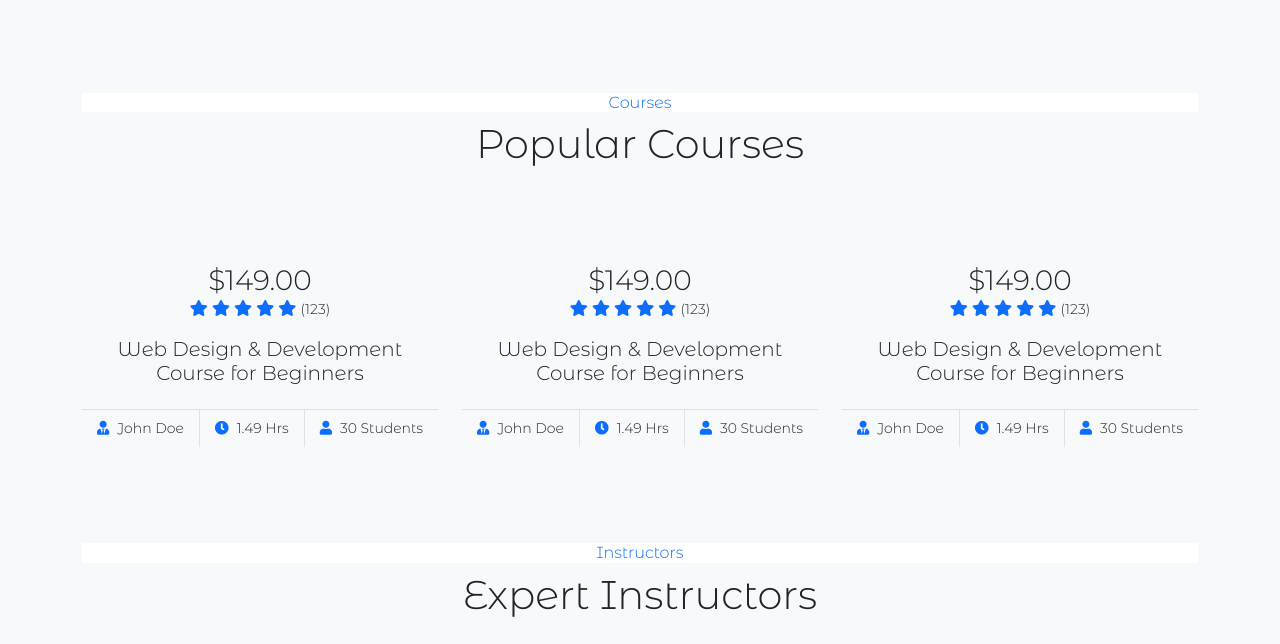
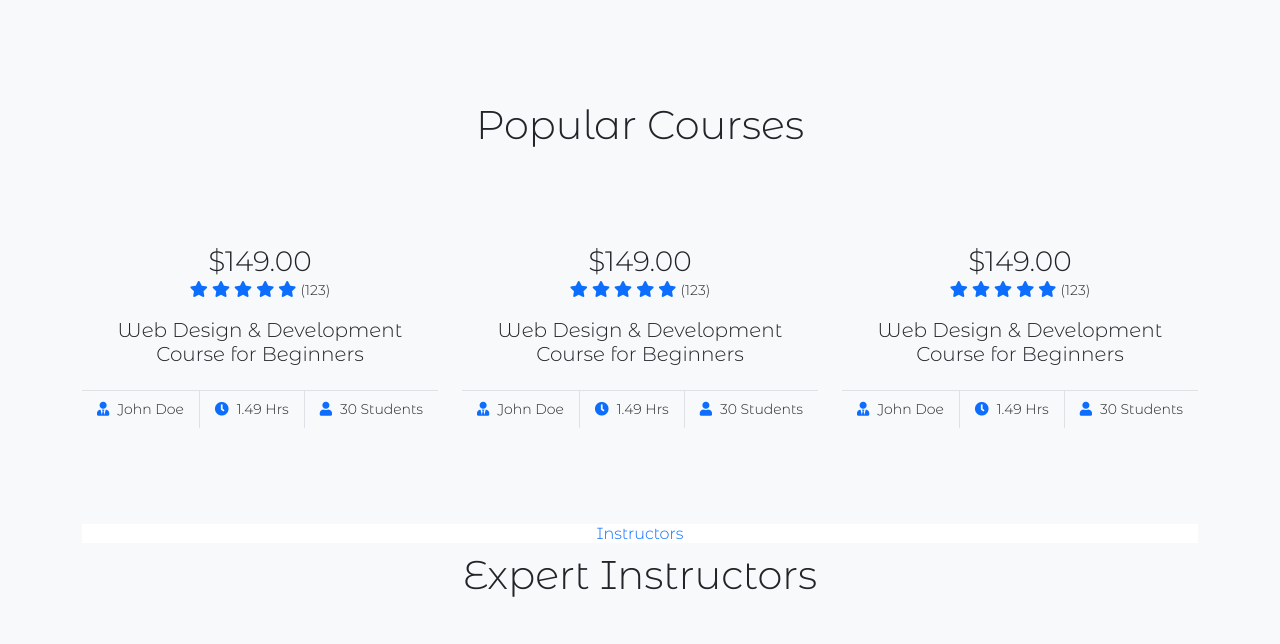
Before and after one commit to b8enly/VKINO, a plain HTML site: page majorgrom.html in a window 1280 px wide. Shown: the part 2283-2927 px from the top of the page. Drawn offline with nearby package versions, Linux system fonts and the light colour scheme; a script that the page names is missing.

Commit message:
Добавлены обновленные разделы

```diff
--- a/majorgrom.html
+++ b/majorgrom.html
@@ -184,7 +184,7 @@
     <div class="container-xxl py-5">
         <div class="container">
             <div class="text-center wow fadeInUp" data-wow-delay="0.1s">
-                <h6 class="section-title bg-white text-center text-primary px-3">Courses</h6>
+                <h6 class="section-title bg-white text-center text-primary px-3"></h6>
                 <h1 class="mb-5">Popular Courses</h1>
             </div>
             <div class="row g-4 justify-content-center">
```
